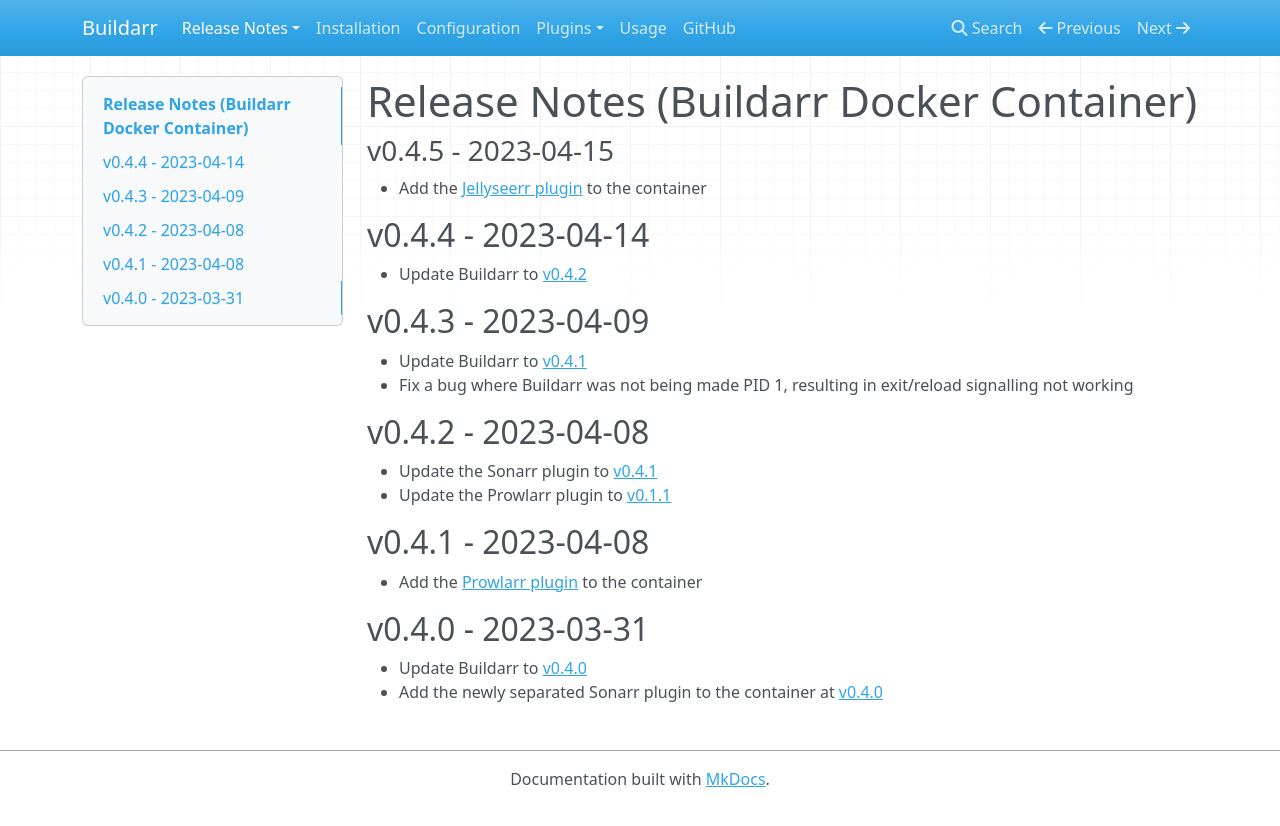
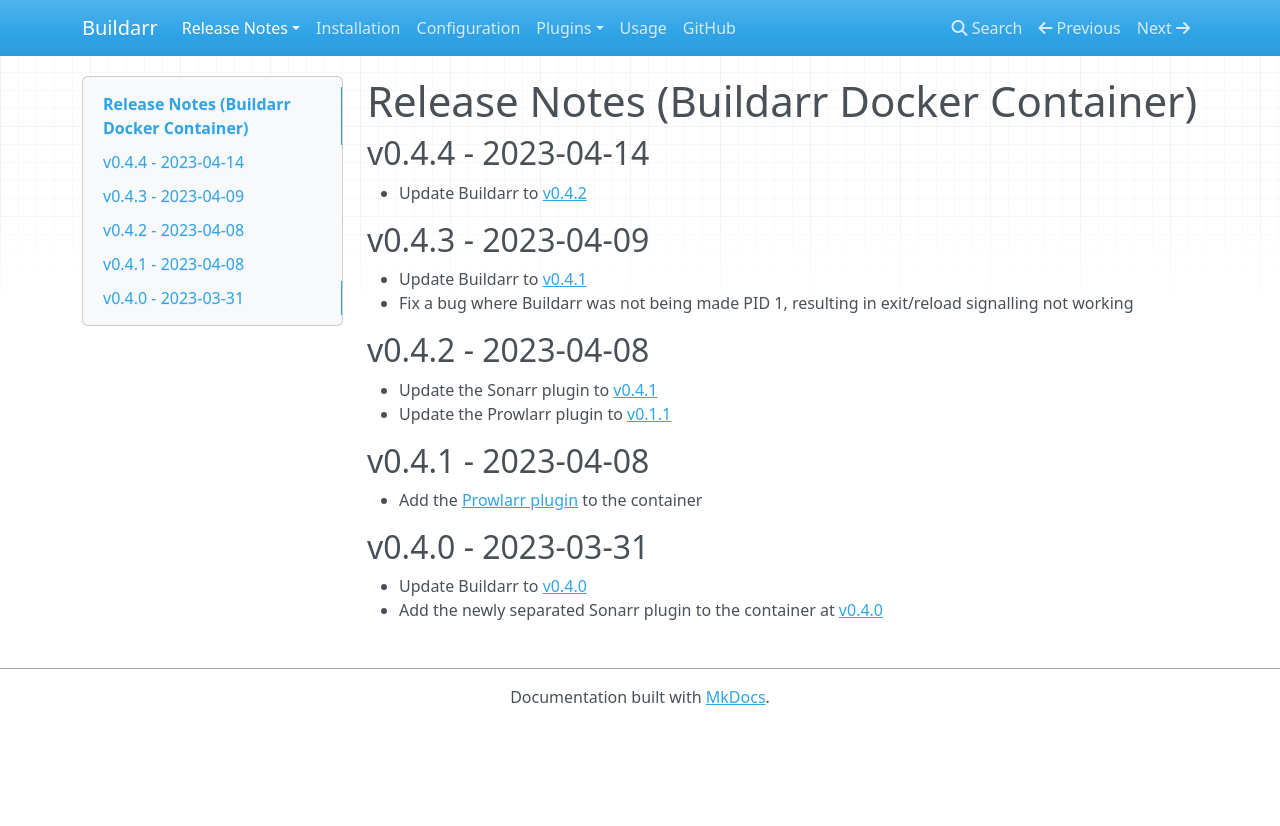
Before and after one commit to buildarr/buildarr-docs, an MkDocs documentation site: the page built from docs/docker/release-notes.md, in a window 1280 px wide. Shown: the top 826 px of the page. Built offline with MkDocs 1.6.1, drawn with Linux system fonts in a browser that asks for light colours; nearby versions of some CDN libraries.

Commit message:
Fix running

```diff
--- a/docs/docker/release-notes.md
+++ b/docs/docker/release-notes.md
@@ -1,8 +1,4 @@
 # Release Notes (Buildarr Docker Container)
-
-### v0.4.5 - 2023-04-15
-
-* Add the [Jellyseerr plugin](../plugins/jellyseerr/index.md) to the container
 
 ## v0.4.4 - 2023-04-14
 
```
